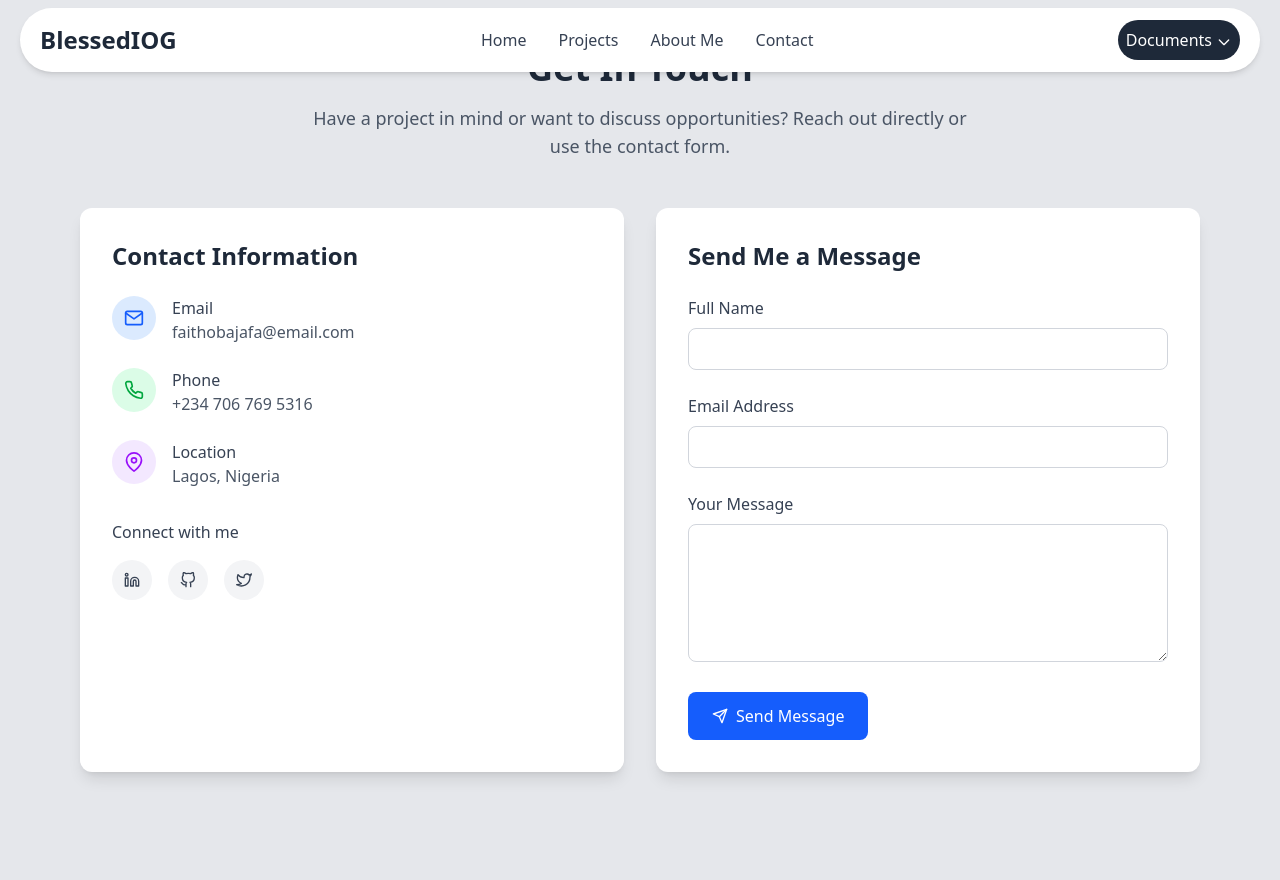
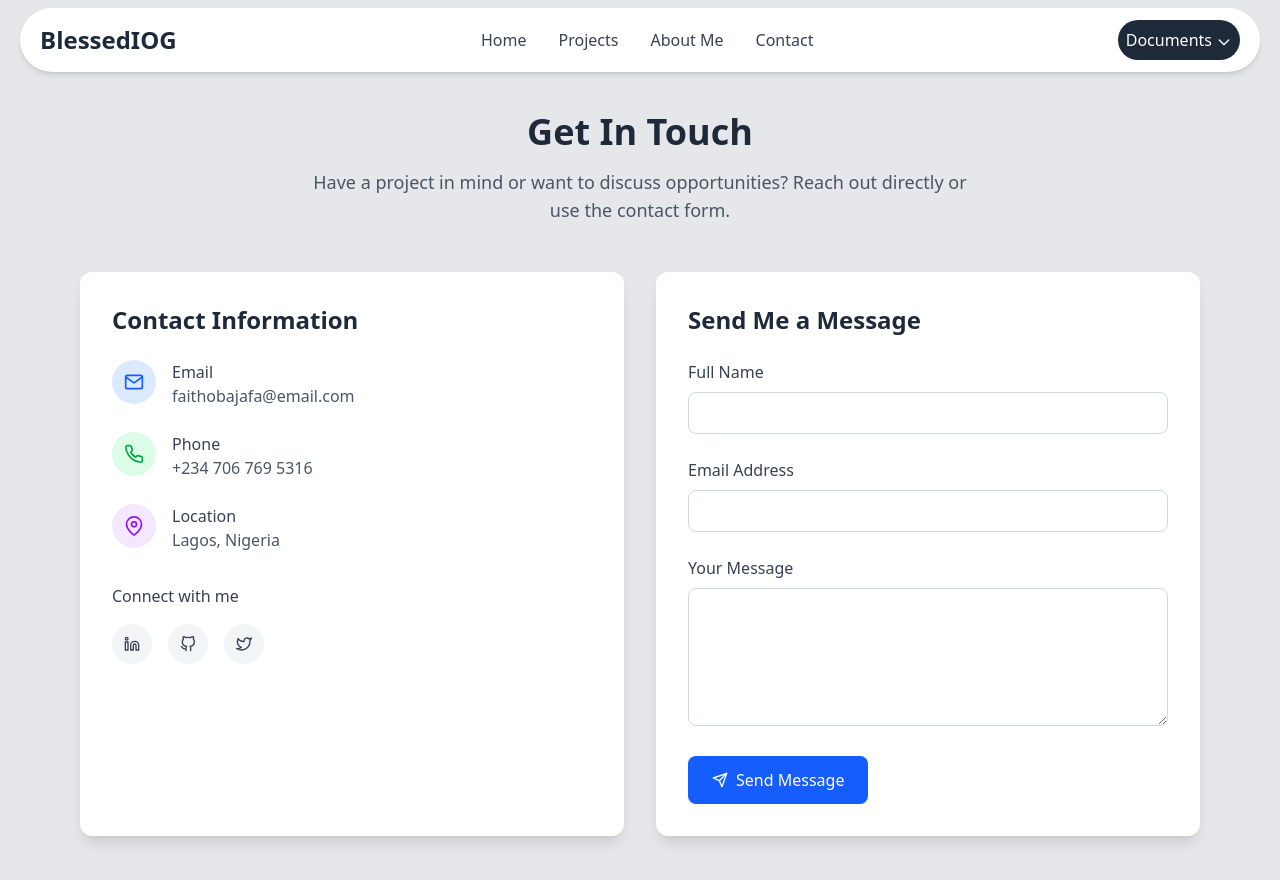
Before and after one commit to Oluwasegun122/blessediog, a Next.js app: page /contact in a window 1280 px wide. Shown: the top 880 px of the page. Before the commit the page ends 820 px from the top, so only its background shows below. Built offline with nearby package versions, Linux system fonts and the light colour scheme.

Commit message:
first commit

```diff
--- a/app/(root)/contact/page.tsx
+++ b/app/(root)/contact/page.tsx
@@ -67,7 +67,7 @@ export default function ContactPage() {
 
   return (
     <div className="max-w-6xl mx-auto px-4 py-12">
-      <div className="text-center mb-12">
+      <div className="text-center mb-12 mt-16">
         <h1 className="text-4xl font-bold text-gray-800 mb-4">Get In Touch</h1>
         <p className="text-lg text-gray-600 max-w-2xl mx-auto">
           Have a project in mind or want to discuss opportunities? Reach out
--- a/app/api/certifications/route.ts
+++ b/app/api/certifications/route.ts
@@ -220,7 +220,7 @@ const certifications = [
     title: "Performance Management with Generative AI for HR & Managers",
     issuer: "Mike Pritula (via Udemy)",
     date: "April 12, 2025",
-    image: "/images/DATA MANAGEMENT FAITH OBAJAFA (3)",
+    image: "/images/performance_management_ai_certificate.jpg",
     fileType: "image",
     credentialId: "UT-PMAI-2025-0421",
     description: `
--- a/app/layout.tsx
+++ b/app/layout.tsx
@@ -14,7 +14,7 @@ const geistMono = Geist_Mono({
 });
 
 export const metadata: Metadata = {
-  title: "Obajafa Dasola Portfoilio",
+  title: "Faith Dasola Obajafa Portfoilio",
   description:
     "Faith Obajafa | Data Solutions Portfolio. Featured projects: [Bank Churn Prediction (85% accuracy)], [AI HR Performance Dashboard], [Data Governance Framework]. Certified: Power BI, AWS Cloud, Generative AI. Transforming raw data into strategic decisions.",
 };
--- a/app/page.tsx
+++ b/app/page.tsx
@@ -35,9 +35,9 @@ export default function Home() {
 
           <p className="text-lg md:text-xl lg:text-2xl mb-8 text-gray-300 leading-relaxed opacity-80 animate-slideUp [animation-fill-mode:forwards] [animation-delay:200ms]">
             I use cutting-edge tools and techniques
-            <br className="hidden sm:block" />
+            <br className="hidden space-x-1 md:space-x-0 sm:block" />
             to turn complex data sets into actionable
-            <br className="hidden sm:block" />
+            <br className="hidden space-x-1 md:space-x-0 sm:block" />
             insights.
           </p>
 
```
Also changed, not shown: public/images/DATA MANAGEMENT FAITH OBAJAFA (3).jpg.
